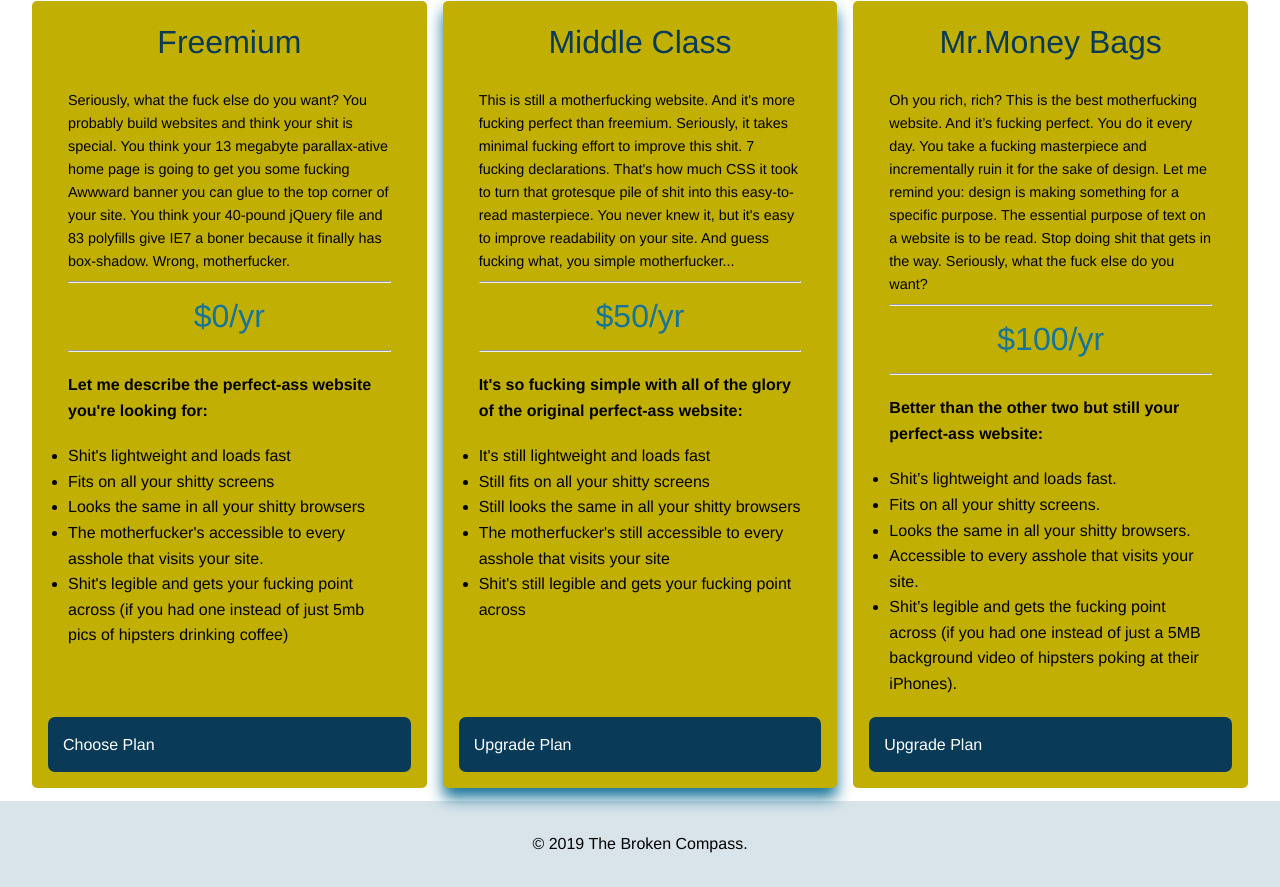
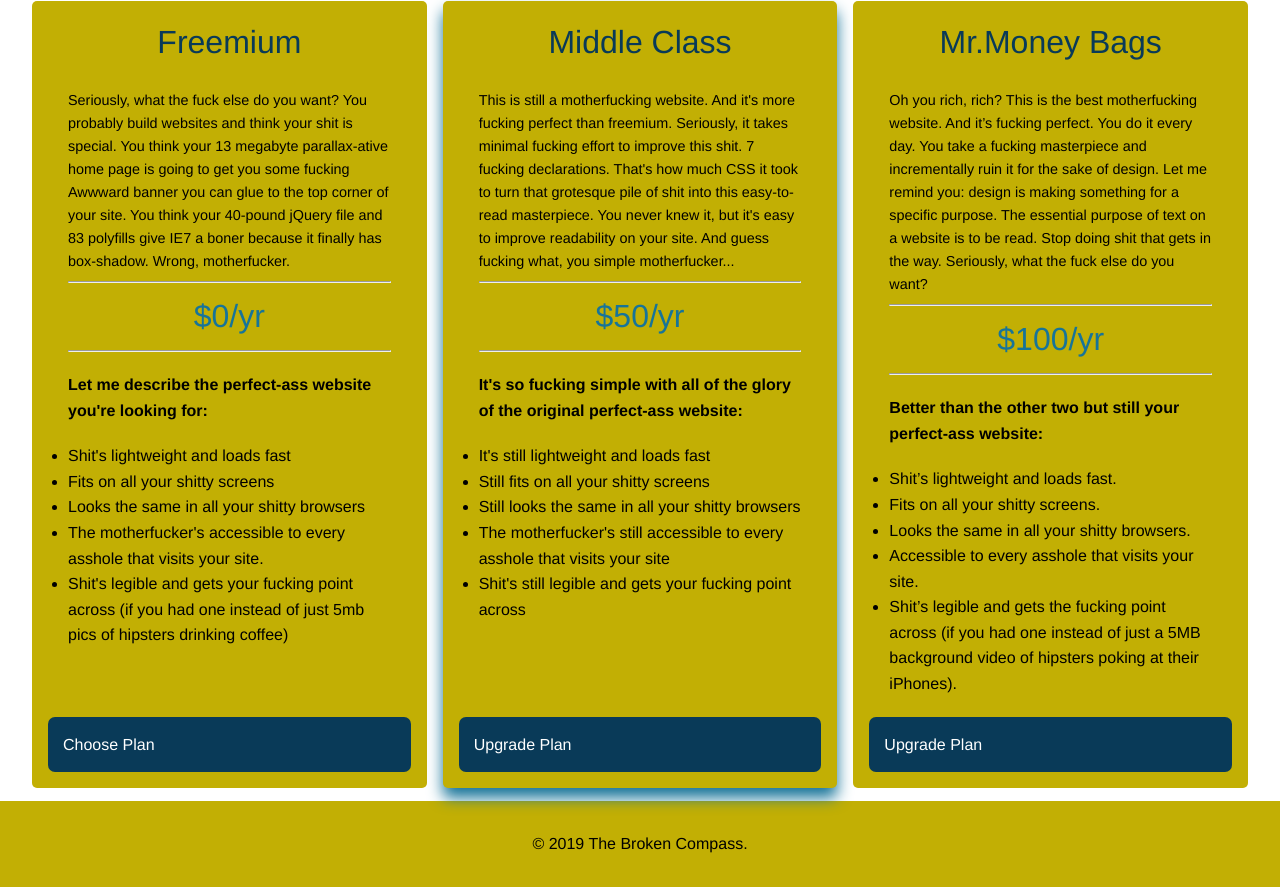
Before and after one commit to creative-function/WK2.3columnBlog, a website: page index.html in a window 1280 px wide. Shown: the part 612-1499 px from the top of the page. Drawn offline with Linux system fonts and the light colour scheme.

Commit message:
final tweaks

```diff
--- a/index.html
+++ b/index.html
@@ -3,7 +3,7 @@
 	<head>
 		<meta charset="utf-8">
 		<meta http-equiv="x-ua-compatible" content="ie=edge">
-		<title> ¯\_(ツ)_/¯ </title>
+		<title> The Broken Compass </title>
 		<meta name="description" content="">
 		<meta name="viewport" content="width=device-width, initial-scale=1">
 
--- a/src/scss/main.scss
+++ b/src/scss/main.scss
@@ -153,7 +153,7 @@ img{
 
 
 footer{
-	background: #d9e4ea;
+	background: $backgroundColor;
 	text-align: center;
 	padding: 30px;
 }
```
Also changed, not shown: dist/css/main.css, 1 other file.
